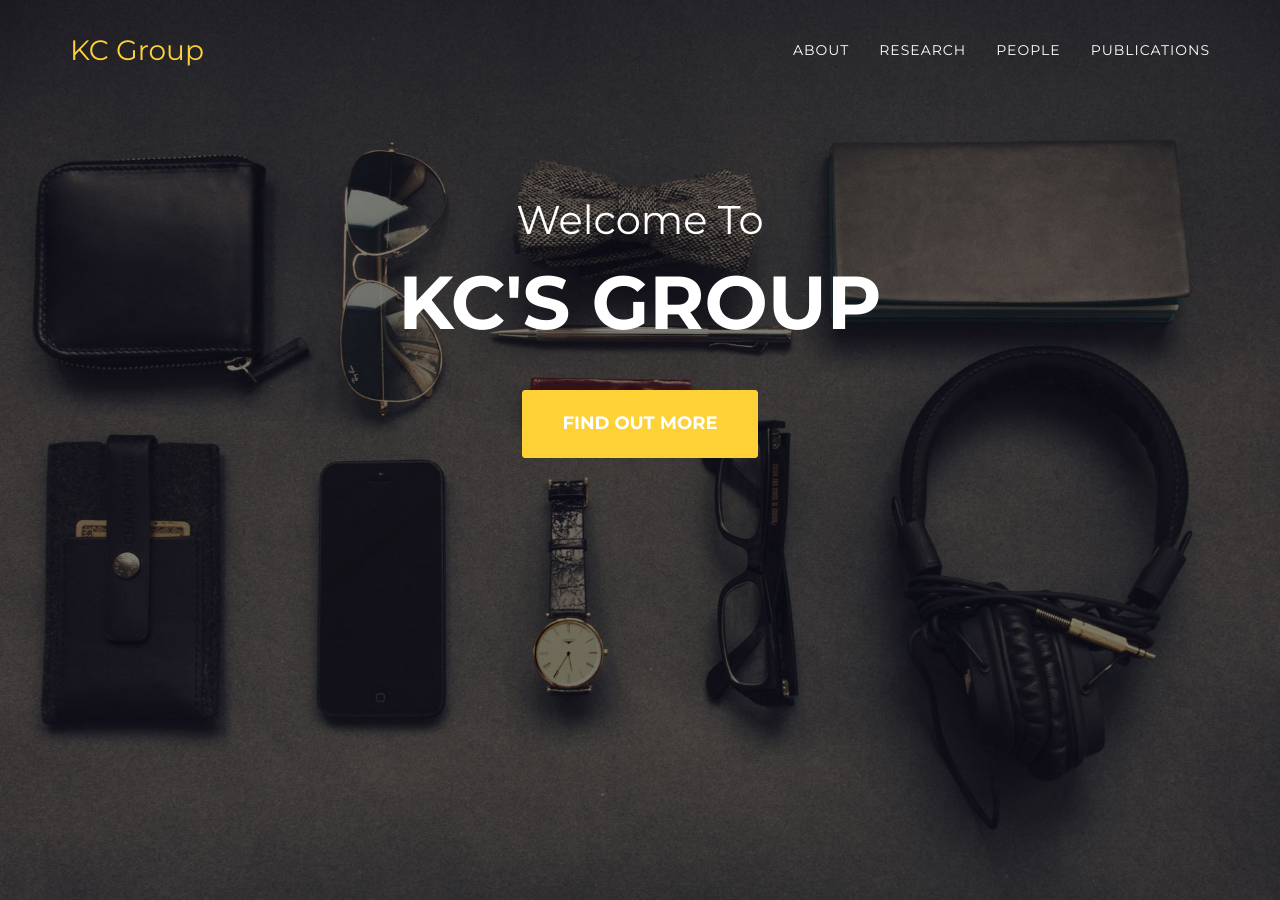
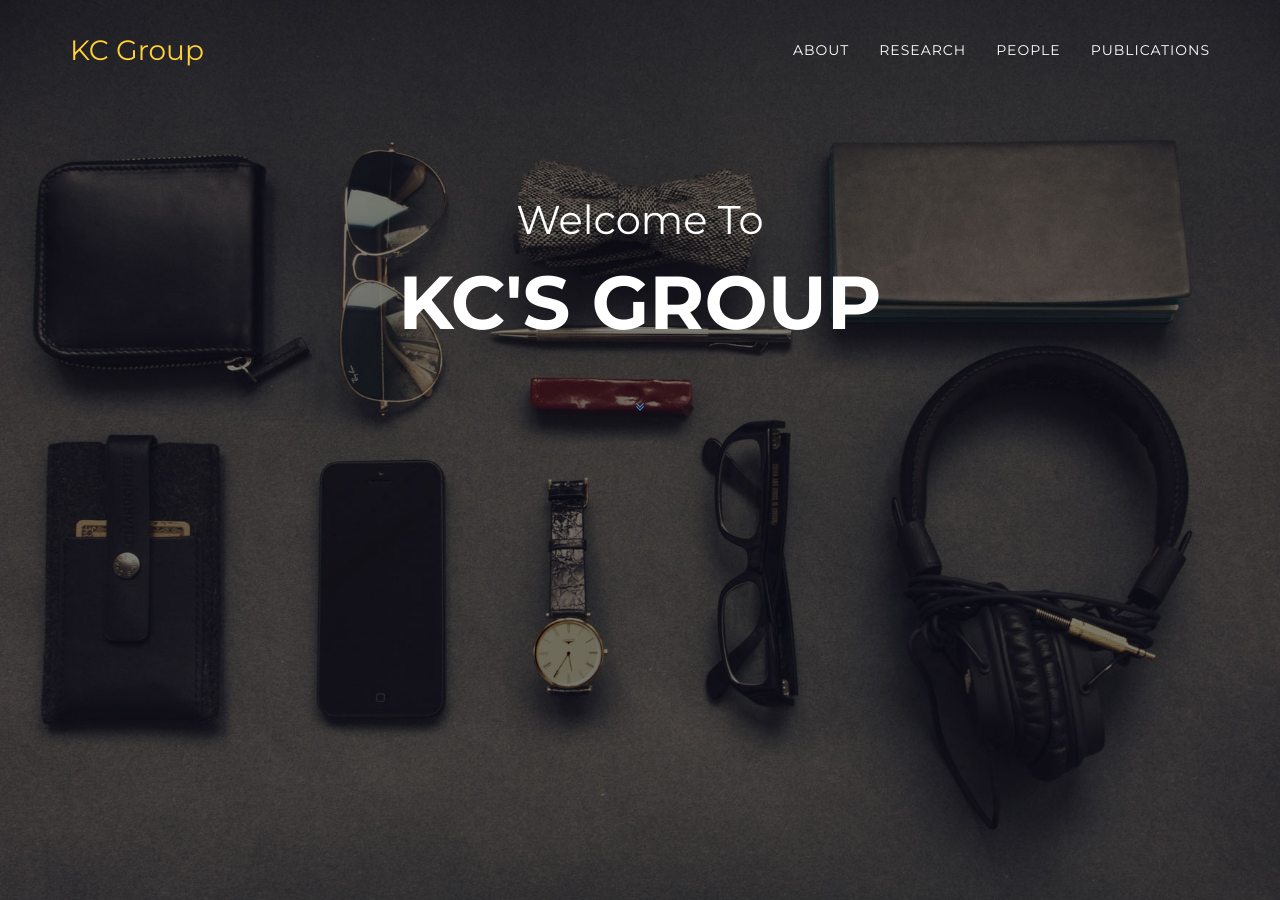
Before and after one commit to verysure/kcgroup, a Jekyll site: the page built from index.html, in a window 1280 px wide and 900 px high. Built offline with Jekyll 4.4.1, drawn with Linux system fonts in a browser that asks for light colours; nearby versions of some CDN libraries; Markdown is read by kramdown in place of the engine named in the settings; the list of posts is cut into pages by our own code.

Commit message:
change button style

```diff
--- a/index.html
+++ b/index.html
@@ -71,7 +71,7 @@
         <div class="intro-text">
             <div class="intro-lead-in">Welcome To</div>
             <div class="intro-heading">KC's Group</div>
-            <a href="#{{ sorted_posts.first.secid }}" class="page-scroll btn btn-xl">Find out more</a>
+            <a href="#{{ sorted_posts.first.secid }}" class="page-scroll btn btn-circle"><i class="fa fa-angle-double-down animated"></i></a>
         </div>
     </div>
 </header>
```
